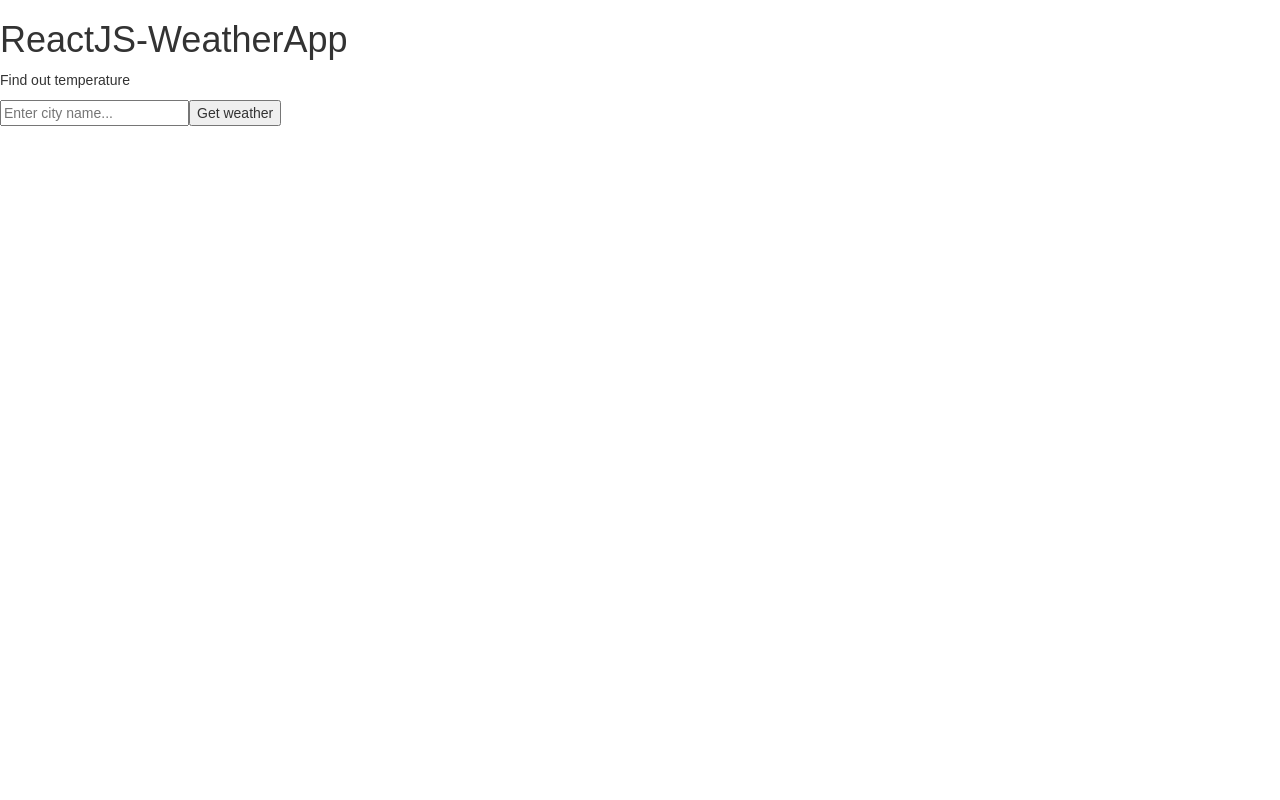
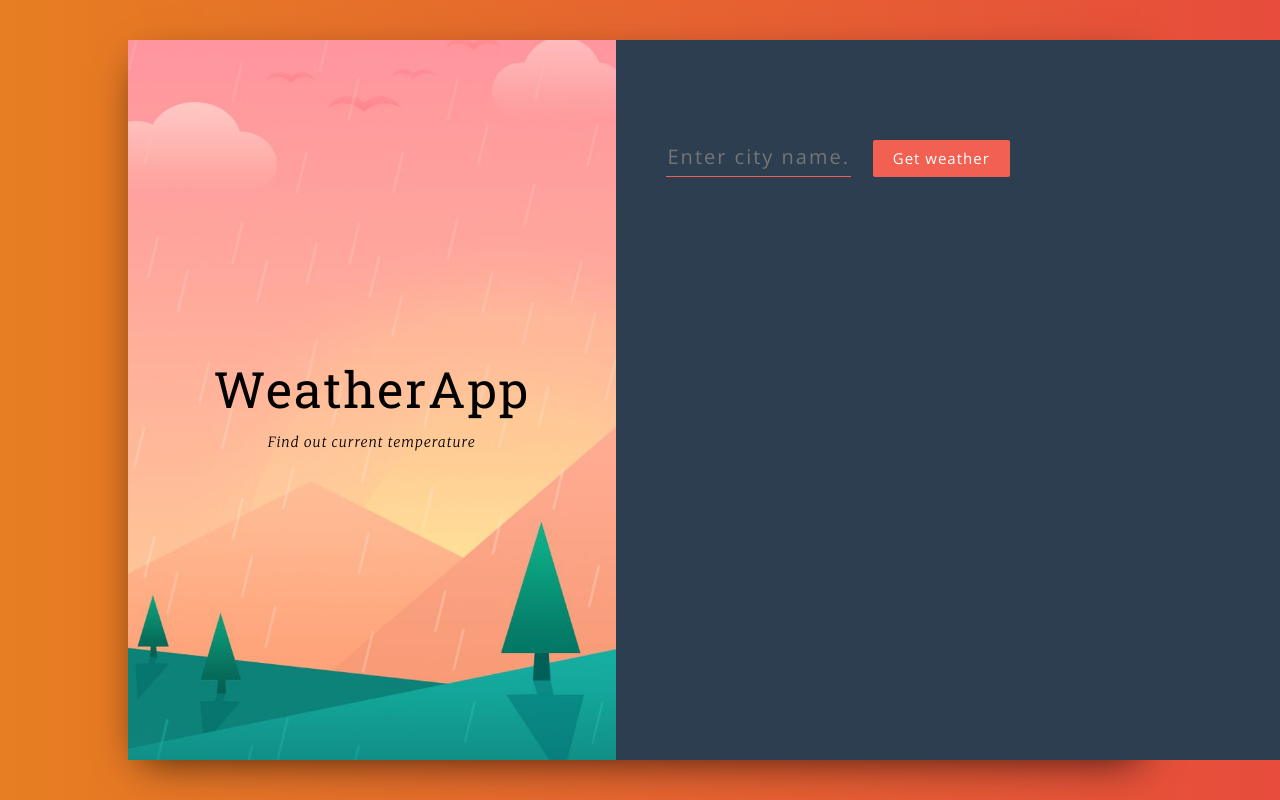
Before and after one commit to ivanevacic/ReactJS-WeatherApp, a React (Create React App) app: page / in a window 1280 px wide. Built offline with nearby package versions, Linux system fonts and the light colour scheme.

Commit message:
Added UI style

```diff
--- /dev/null
+++ b/src/App.css
@@ -0,0 +1,127 @@
+@import url('https://fonts.googleapis.com/css?family=Merriweather:100,200,300,300i,400,400i,700');
+@import url('https://fonts.googleapis.com/css?family=Roboto+Slab:400,700');
+@import url('https://fonts.googleapis.com/css?family=Open+Sans:300,400');
+
+body {
+  font-family: "Open Sans", serif;
+}
+
+.wrapper {
+  background: linear-gradient(to right, #e67e22, #e74c3c);
+  height: 100vh;
+  display: flex;
+  justify-content: center;
+  align-items: center;
+}
+
+.main {
+  height: 90vh;
+  background: #412F1F;
+  box-shadow: 0px 13px 40px -13px rgba(0,0,0,0.75);
+  width: 80%;
+  margin: 0 auto;
+}
+
+.title-container {
+  height: 90vh;
+  background: url("./img/bg.jpg") center center no-repeat;
+  background-size: cover;
+  display: flex;
+  align-items: center;
+  justify-content: center;
+  text-align: center;
+  color: #000;
+}
+
+.title-container__title {
+  font-size: 50px;
+  letter-spacing: 2px;
+  line-height: 1.3;
+  font-family: 'Roboto Slab', serif;
+}
+
+.title-container__subtitle {
+  font-style: italic;
+  font-weight: 100;
+  letter-spacing: 1px;
+  line-height: 1.5;
+  font-family: "Merriweather", serif;
+}
+
+.form-container {
+  background-color: #2c3e50;
+  height: 90vh;
+  padding-top: 100px;
+  padding-left: 50px;
+}
+
+input[type="text"] {
+  background-color: transparent;
+  border: 0;
+  border-bottom: solid 1px #f16051;
+  width: 30%;
+  padding-bottom: 4px;
+  color: #fff !important;
+  font-weight: lighter;
+  letter-spacing: 2px;
+  margin-bottom: 30px;
+  margin-right: 20px;
+  font-size: 20px;
+}
+
+input[type="text"] {
+    outline: none;
+}
+
+input:-webkit-autofill {
+    -webkit-box-shadow: 0 0 0 30px #2c3e50 inset;
+    -webkit-text-fill-color: #fff !important;
+}
+
+button {
+  border: 0;
+  padding: 8px 20px;
+  margin: 0 2px;
+  border-radius: 2px;
+  font-weight: lighter;
+  letter-spacing: 1px;
+  font-size: 15px;
+  cursor: pointer;
+  background-color: #f16051;
+  color: #fff;
+  font-weight: 100;
+}
+
+button:active {
+  outline: none;
+}
+
+.weather__info {
+  width: 60%;
+  font-size: 20px;
+  font-weight: 200;
+  letter-spacing: 2px;
+}
+
+.weather__key {
+  color: #f16051;
+  border-bottom: solid 2px rgba(255,255,255,0.06);
+  padding: 20px 0 20px 0;
+  font-weight: 400;
+}
+
+.weather__key:last-child {
+  border: 0;
+}
+
+.weather__value {
+  color: #fff;
+  font-weight: 200;
+}
+
+.weather__error {
+  color: #f16051;
+  font-size: 20px;
+  letter-spacing: 1px;
+  font-weight: 200;
+}
--- a/src/App.js
+++ b/src/App.js
@@ -5,7 +5,6 @@
 import Form from './components/Form';
 //  Import Weather component
 import Weather from './components/Weather';
-
 //  OpenWeatherMap API key
 const API_KEY = '129410857ca7a65921957e105b006227';
 
@@ -57,7 +56,14 @@
   render(){
     return (
       <div>
+        <div className="wrapper">
+          <div className="main">
+            <div className="container">
+              <div className="row">
+                <div className="col-xs-5 title-container">
                   <Titles/>
+                </div>
+                <div className="col-xs-7 form-container">
                 <Form getWeather={ this.getWeather }/>
                   <Weather
                     // When we set state here,we have access to this in Weather component
@@ -69,9 +75,14 @@
                       error={ this.state.error }
                   />
                 </div>
+              </div>
+            </div>
+          </div>
+        </div>
+      </div>
     );
   }
-}
+};
 
 //  Export component
 export default App;
--- a/src/components/Titles.js
+++ b/src/components/Titles.js
@@ -2,8 +2,8 @@
 
 const Titles = () => (
     <div>
-        <h1>ReactJS-WeatherApp</h1>
-        <p>Find out temperature</p>
+        <h1 className="title-container__title">WeatherApp</h1>
+        <p className="title-container__subtitle">Find out current temperature</p>
     </div>
 );
 
--- a/src/components/Weather.js
+++ b/src/components/Weather.js
@@ -4,14 +4,31 @@
     //  If we have one argument we don't need to use ()
 const Weather = props => (
     //  Can be written like this is we return one single element
-        <div>
+        <div className="weather__info">
             {/* If props.city returns true,show City and Country on the page  */}
-            { props.city && <p>City: { props.city }</p> }
-            { props.country && <p>Country: { props.country }</p> }
-            { props.temperature && <p>Temperature: { props.temperature }</p> }
-            { props.humidity && <p>Humidity: { props.humidity }</p> }
-            { props.description && <p>Description: { props.description }</p> }
-            { props.error && <p>{ props.error }</p> }
+            {
+                props.city && <p className="weather__key">City:
+                <span className="weather__value"> { props.city }</span></p>
+            }
+            {
+                props.country && <p className="weather__key">Country:
+                <span className="weather__value"> { props.country }</span></p>
+            }
+            {
+                props.temperature && <p className="weather__key">Temperature:
+                <span className="weather__value"> { props.temperature }</span></p>
+            }
+            {
+                props.humidity && <p className="weather__key">Humidity:
+                <span className="weather__value"> { props.humidity }</span></p>
+            }
+            {
+                props.description && <p className="weather__key">Description:
+                <span className="weather__value"> { props.description }</span></p>
+            }
+            {
+                props.error && <p className="weather__error">{ props.error }</p>
+            }
         </div>
     );
 
--- a/src/index.js
+++ b/src/index.js
@@ -2,7 +2,7 @@
 import ReactDOM from 'react-dom';
 //  Imported Bootstrap
 import 'bootstrap/dist/css/bootstrap.min.css';
-import './index.css';
+import './App.css';
 import App from './App';
 import registerServiceWorker from './registerServiceWorker';
 
```
Also changed, not shown: src/img/bg.jpg (added). Lines whose indentation alone changed are shown as unchanged.
